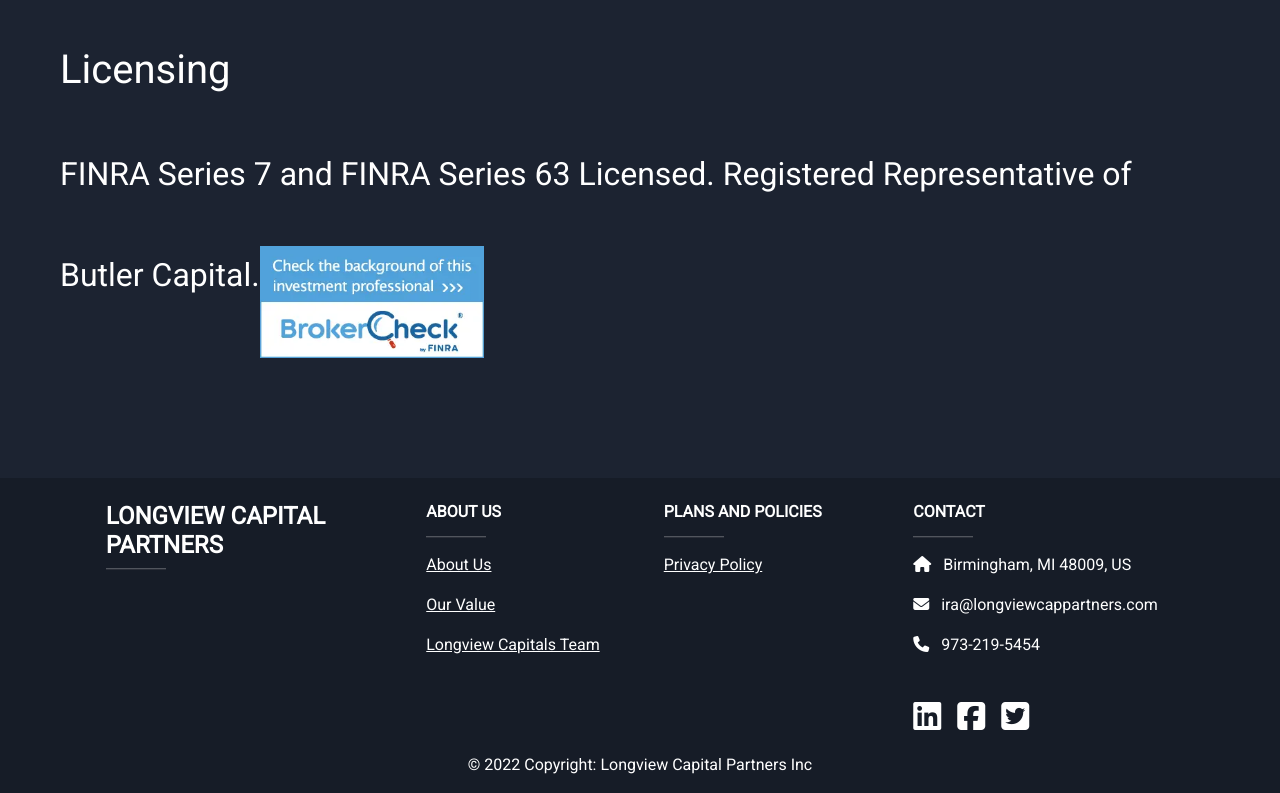
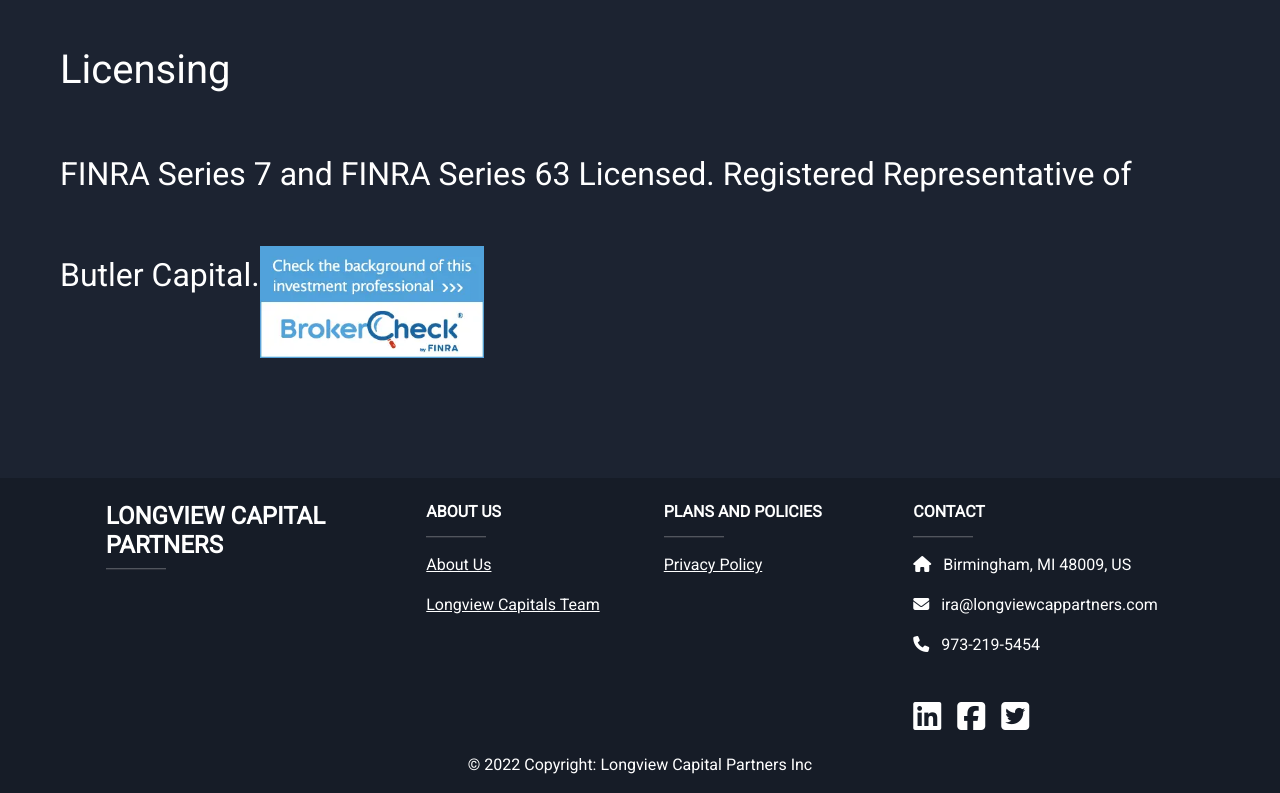
Before and after one commit to Fiscal2/longview-cap-partners, an Angular app: page /home in a window 1280 px wide. Shown: the part 1904-2697 px from the top of the page. Built offline with nearby package versions, Linux system fonts and the light colour scheme.

Commit message:
routing change?

```diff
--- a/src/app/app-routing.module.ts
+++ b/src/app/app-routing.module.ts
@@ -15,7 +15,7 @@
 ];
 
 @NgModule({
-  imports: [RouterModule.forRoot(routes)],
+  imports: [RouterModule.forRoot(routes, {scrollPositionRestoration: 'top'})],
   exports: [RouterModule]
 })
 export class AppRoutingModule { }
--- a/src/app/footer/footer.component.html
+++ b/src/app/footer/footer.component.html
@@ -41,9 +41,6 @@
           <hr class="mb-2 mt-0 d-inline-block mx-auto" style="width: 60px; background-color: #6b6a6e; height: 2px" />
           <p>
             <a routerLink="/aboutus" class="text-white">About Us</a>
-          </p>
-          <p>
-            <a routerLink="/ourstory" class="text-white">Our Value</a>
           </p>
           <div class="mb-5">
             <p>
--- a/src/app/home/home.component.html
+++ b/src/app/home/home.component.html
@@ -7,8 +7,7 @@
             A capital markets and family office advisory firm that works with clients in the Hedge Fund, Private Equity, Venture Capital, and Direct Investment Universe.
         </p>
         <div class="py-4">
-            <a routerLink="/contact" class="btn btn-outline-light btn-lg" role="button"
-                data-bs-toggle="button">Contact</a>
+            <a routerLink="/contact" class="btn btn-outline-light btn-lg" role="button" data-bs-toggle="button">Contact</a>
         </div>
     </div>
 </div>
@@ -50,8 +49,7 @@
             Longview Capital Partners supports clients by leading their capital raising efforts through the use of their connections built up over 40 years on Wall Street.
         </p>
         <div class="py-3">
-            <a routerLink="/aboutus" class="btn btn-outline-light btn-lg" role="button" data-bs-toggle="button">About
-                Us</a>
+            <a routerLink="/aboutus" class="btn btn-outline-light btn-lg" role="button" data-bs-toggle="button">About Us</a>
         </div>
     </div>
 </div>
```
